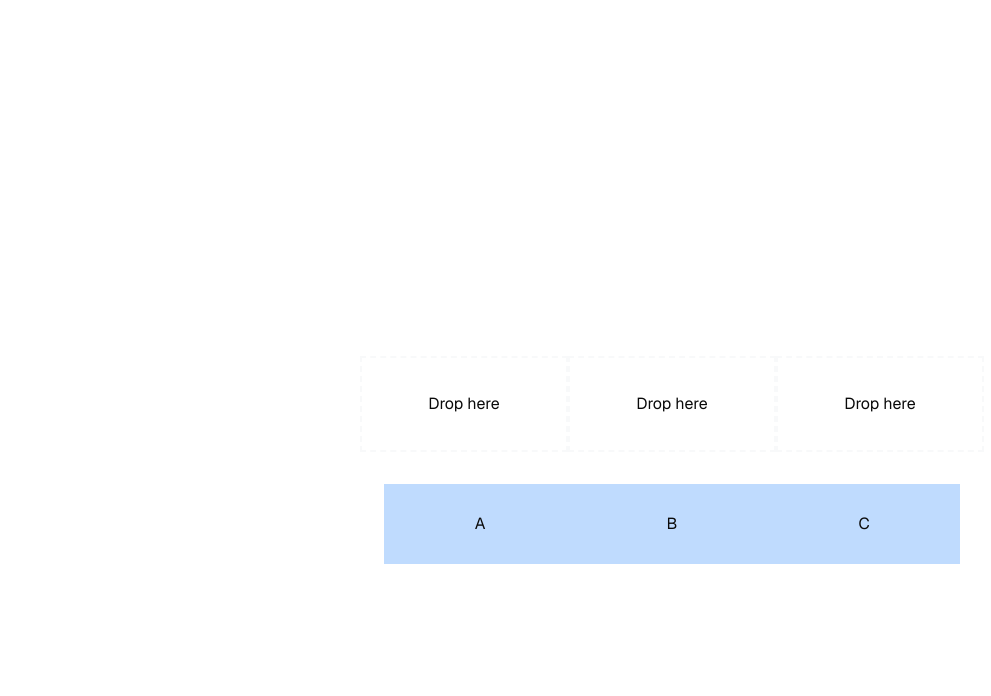
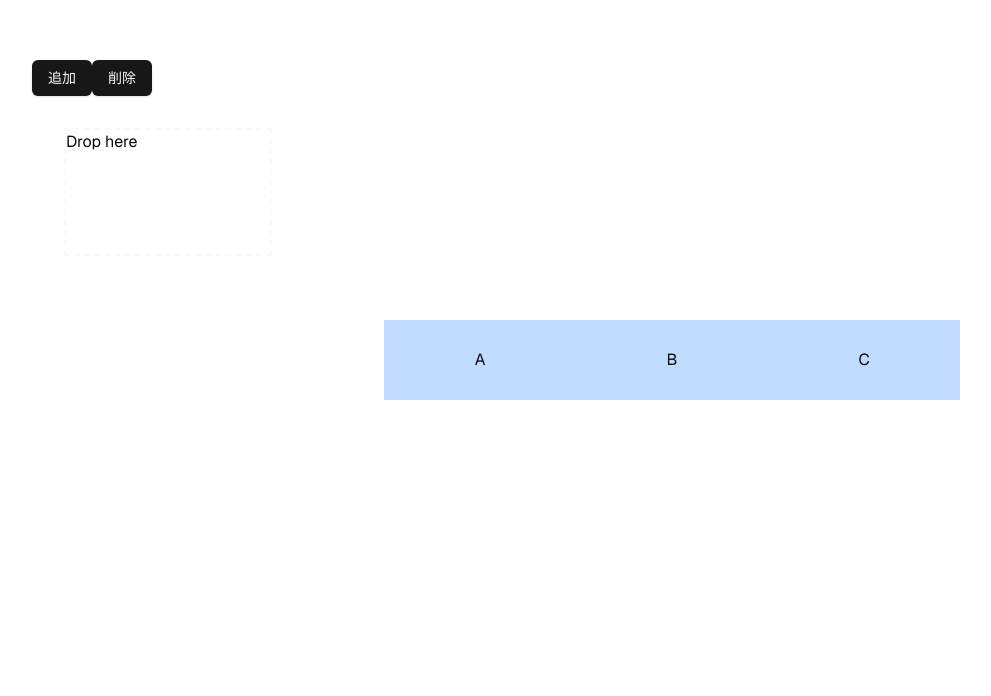
Before and after one commit to tomu-fujikawa/KURE-NAVI, a Next.js app: page / in a window 1280 px wide. Shown: the part 104-800 px from the top of the page, without its empty margins (48-1039 px from the left). Built offline with nearby package versions, Linux system fonts and the light colour scheme.

Commit message:
追加削除ボタン，時刻設定ホイールピッカー作成

```diff
--- a/src/components/App.tsx
+++ b/src/components/App.tsx
@@ -5,6 +5,8 @@ import Droppable from './Droppable';
 import Draggable from './Draggable';
 import { useState,useEffect } from 'react';
 import Papa from "papaparse";
+import { Button } from './ui/button';
+import TimePicker from './TimePicker';
 
 interface data {
   location_name: string;
@@ -15,6 +17,7 @@ interface data {
 interface family {
   parentId?: string;
   child?: data;
+  time?: string;
 }
 
 export default function Page({label}:any) {
@@ -70,35 +73,73 @@ export default function Page({label}:any) {
       setData(data);
 
   }, []);
-  const containers = ['A', 'B', 'C'];
+  // const containers = ['A', 'B', 'C'];
   const [family, setFamily] = useState<family[]>([]);
+  const [containers, setContainers] = useState<string[]>(['A']);
 
   console.log("data",data);
 console.log("choices",choices);
+  const addPlan = () => {
+    const nextLetter = String.fromCharCode(65 + containers.length); // A, B, C...
+    setContainers([...containers, nextLetter]);
+  }
+  const deletePlan = () => {
+    if (containers.length > 1) {
+      const newContainers = containers.slice(0, -1);
+      // 削除されるコンテナに関連するfamilyアイテムを元のchoicesに戻す
+      const removedContainer = containers[containers.length - 1];
+      const removedItems = family.filter(item => item.parentId === removedContainer);
 
+      setFamily(family.filter(item => item.parentId !== removedContainer));
+      setChoices((prevChoices: any) => [...prevChoices, ...removedItems.map((item: any) => item.child)]);
+      setContainers(newContainers);
+    }
+  }
   return (
+    <div>
+      <Button onClick={addPlan}>
+        追加
+      </Button>
+      <Button onClick={deletePlan}>
+        削除
+      </Button>
+
 <DndContext onDragEnd={handleDragEnd}>
-      <div className='flex flex-col justify-center items-center w-screen h-screen gap-8'>
-         {/* ドロップするコンテナ３個横並び */}
-        <div className='flex'>
+  <div className='flex flex-col items-center w-screen h-screen gap-8'>
+    <div className='w-full overflow-x-auto'>
+      <div className='flex min-w-min gap-4 p-8'>
         {containers.map((id) => (
           <Droppable key={id} id={id} isOverAddClass="bg-green-700">
-              <div className='w-52 h-24 border-2 border-dashed border-gray-100/50 flex justify-center items-center'>
+            <div className='relative w-52 min-h-[8rem] border-2 border-dashed border-gray-100/50'>
               {family.length > 0 ? (
                 (() => {
-                  const foundItem = family.find((familyItem: any) => familyItem.parentId === id);
+                  const foundItem = family.find((item) => item.parentId === id);
                   return foundItem ? (
-                    <Draggable key={foundItem.child?.location_name} id={String(foundItem.child?.location_name)}>
-                    <div key={foundItem.child?.location_name} id={foundItem.child?.location_name} className='cursor-grab w-48 h-20 bg-blue-200 flex justify-center items-center'>
-                      {foundItem.child?.location_name}
+                    <div className="flex flex-col items-center">
+                      <div className="absolute -top-8 w-full flex justify-center">
+                        <TimePicker
+                          onChange={(time) => handleTimeChange(foundItem.child?.location_name || '', time)}
+                        />
+                      </div>
+                      <Draggable key={foundItem.child?.location_name || ''} id={foundItem.child?.location_name || ''}>
+                        <div key={foundItem.child?.location_name || ''} id={foundItem.child?.location_name || ''}
+                          className='cursor-grab w-48 h-20 bg-blue-200 flex justify-center items-center m-1'>
+                          <div className="flex flex-col items-center">
+                            <span>{foundItem.child?.location_name}</span>
+                            {foundItem.time && (
+                              <span className="text-sm text-gray-600">{foundItem.time}</span>
+                            )}
+                          </div>
                         </div>
                       </Draggable>
+                    </div>
                   ) : 'Drop here';
                 })()
               ) : 'Drop here'}
             </div>
           </Droppable>
         ))}
+      </div>
     </div>
              {/* ドラッグするアイテム */}
              <div className='flex h-20'>
@@ -125,6 +166,8 @@ console.log("choices",choices);
         </ul>
     </div>
 </DndContext>
+    </div>
+
   );
 
   function handleDragEnd(event: DragEndEvent) {
@@ -176,4 +219,13 @@ console.log("choices",choices);
       }
     }
   }
+
+  const handleTimeChange = (itemId: string, time: string) => {
+    setFamily(family.map(item => {
+      if (item.child?.location_name === itemId) {
+        return { ...item, time };
       }
+      return item;
+    }));
+  };
+}
--- /dev/null
+++ b/src/components/TimePicker.tsx
@@ -0,0 +1,50 @@
+import React, { useState } from 'react';
+
+type TimePickerProps = {
+  onChange: (time: string) => void;
+};
+
+export default function TimePicker({ onChange }: TimePickerProps) {
+  const [hour, setHour] = useState('00');
+  const [minute, setMinute] = useState('00');
+
+  const hours = Array.from({ length: 24 }, (_, i) => i.toString().padStart(2, '0'));
+  const minutes = Array.from({ length: 12 }, (_, i) => (i * 5).toString().padStart(2, '0'));
+
+  const handleChange = (type: 'hour' | 'minute', value: string) => {
+    if (type === 'hour') {
+      setHour(value);
+    } else {
+      setMinute(value);
+    }
+    onChange(`${type === 'hour' ? value : hour}:${type === 'minute' ? value : minute}`);
+  };
+
+  return (
+    <div className="flex gap-1 items-center">
+      <select
+        value={hour}
+        onChange={(e) => handleChange('hour', e.target.value)}
+        className="p-1 rounded-md text-sm"
+      >
+        {hours.map((h) => (
+          <option key={h} value={h}>
+            {h}
+          </option>
+        ))}
+      </select>
+      <span>:</span>
+      <select
+        value={minute}
+        onChange={(e) => handleChange('minute', e.target.value)}
+        className="p-1 rounded-md text-sm"
+      >
+        {minutes.map((m) => (
+          <option key={m} value={m}>
+            {m}
+          </option>
+        ))}
+      </select>
+    </div>
+  );
+}
```
Lines whose indentation alone changed are shown as unchanged.
